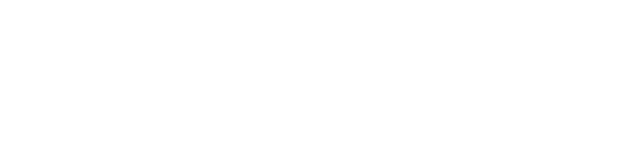
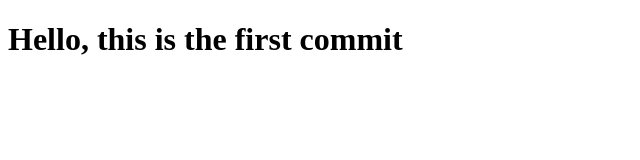
Before and after one commit to Abhishekwmg/intFormTwo, a plain HTML site: page index.html in a window 1280 px wide. Shown: the whole page, without its empty margins (0-640 px from the left). Drawn offline with Linux system fonts and the light colour scheme.

Commit message:
Initialized

```diff
--- a/index.html
+++ b/index.html
@@ -6,6 +6,6 @@
     <title>intFormTwo</title>
 </head>
 <body>
-
+    <h1>Hello, this is the first commit</h1>
 </body>
 </html>
```
